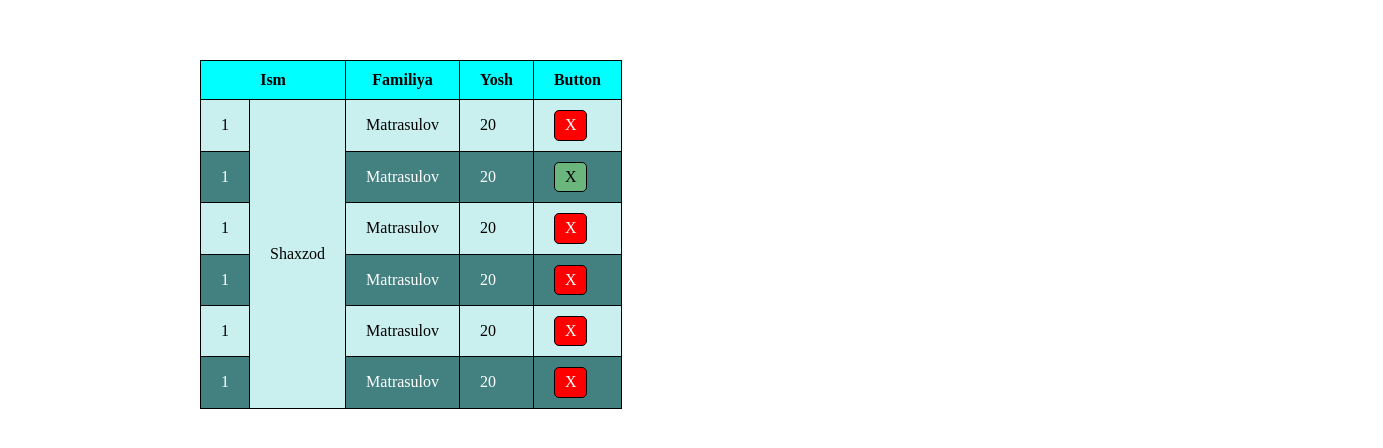
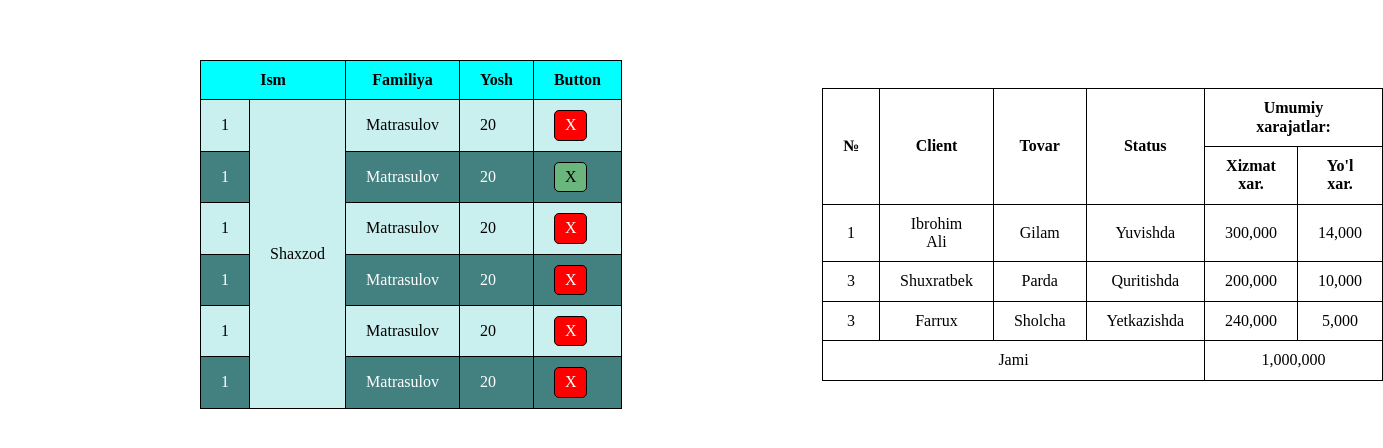
Before and after one commit to S-H-A-K-H-Z-O-D/TablePractice, a plain HTML site: page index.html in a window 1280 px wide. Shown: the part 140-588 px from the top of the page, 1383 px wide, since content can reach past the window. Drawn offline with Linux system fonts and the light colour scheme.

Commit message:
New table is added

```diff
--- a/index.html
+++ b/index.html
@@ -9,6 +9,8 @@
 <body>
 
     <main>
+
+        <section>
 
             <table class="table">
 
@@ -84,6 +86,64 @@
 
             </table>
 
+        </section>
+
+        <section>
+
+            <table class="table2">
+
+                <thead class="table2__head">
+
+                    <tr class="table2__head__row">
+                        <th rowspan="2">№</th>
+                        <th rowspan="2">Client</th>
+                        <th rowspan="2">Tovar</th>
+                        <th rowspan="2">Status</th>
+                        <th colspan="2">Umumiy xarajatlar:</th>
+                    </tr>
+                    <tr class="table2__head__row">
+                        <th>Xizmat xar.</th>
+                        <th>Yo'l xar.</th>
+                    </tr>
+
+                </thead>
+                <tbody class="table2__body">
+
+                    <tr class="table2__body__row">
+                        <td>1</td>
+                        <td>Ibrohim Ali</td>
+                        <td>Gilam</td>
+                        <td>Yuvishda</td>
+                        <td>300,000</td>
+                        <td>14,000</td>
+                    </tr>
+                    <tr class="table2__body__row">
+                        <td>3</td>
+                        <td>Shuxratbek</td>
+                        <td>Parda</td>
+                        <td>Quritishda</td>
+                        <td>200,000</td>
+                        <td>10,000</td>
+                    </tr>
+                    <tr class="table2__body__row">
+                        <td>3</td>
+                        <td>Farrux</td>
+                        <td>Sholcha</td>
+                        <td>Yetkazishda</td>
+                        <td>240,000</td>
+                        <td>5,000</td>
+                    </tr>
+                    <tr class="table2__body__row">
+                        <td colspan="4">Jami</td>
+                        <td colspan="2">1,000,000</td>
+                    </tr>
+
+                </tbody>
+
+            </table>
+
+        </section>
+
     </main>
 
 </body>
--- a/sass/blocks/_header.scss
+++ b/sass/blocks/_header.scss
@@ -1,3 +1,8 @@
+main{
+    display: flex;
+    align-items: center;
+}
+
 .table{
     border: 1px red solid;
     border-collapse: collapse;
@@ -44,3 +49,10 @@ th, td{
         color: white;
     }
 }
+
+// Section__2
+
+.table2{
+    border-collapse: collapse;
+    text-align: center;
+}
```
Also changed, not shown: css/main.min.css, 1 other file. Lines whose indentation alone changed are shown as unchanged.
